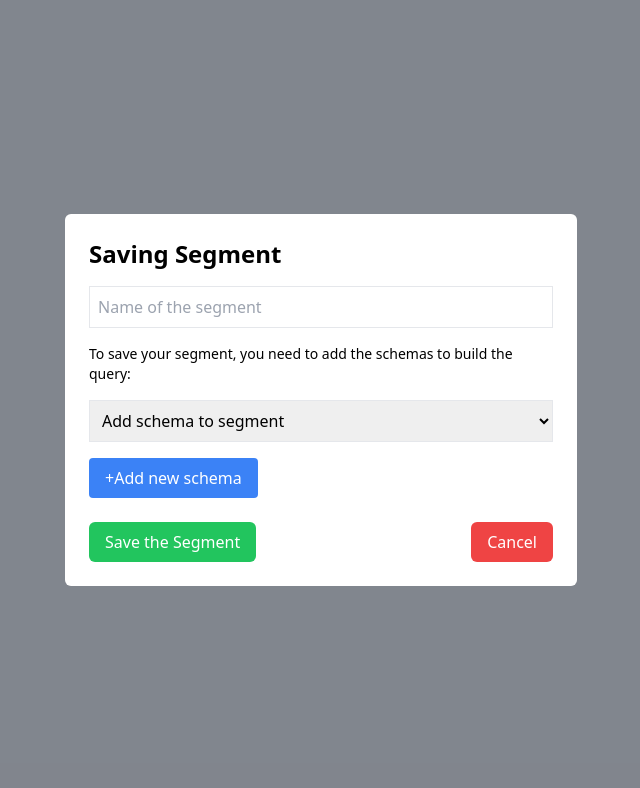
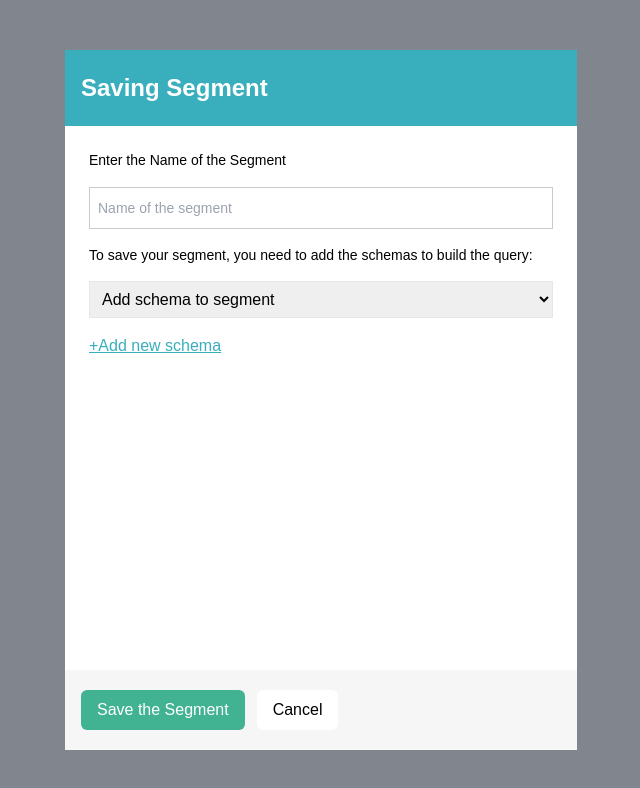
Before and after one commit to Sanket0798/customerlabs_test, a React (Create React App) app: page / in a window 1280 px wide. Both pictures are taken after a click on the button "Save segment". Shown: the top 788 px of the page, without its empty margins (319-959 px from the left). Built offline with nearby package versions, Linux system fonts and the light colour scheme.

Commit message:
Minor CHanges in CSS configuration.

```diff
--- a/src/components/Dropdown.jsx
+++ b/src/components/Dropdown.jsx
@@ -71,7 +71,7 @@ const Dropdown = ({ options, addSchema }) => {
 
       <button
         onClick={handleAddSchema}
-        className="px-4 py-2 bg-blue-500 text-white rounded"
+        className="text-[#39afbd] underline"
       >
         +Add new schema
       </button>
--- a/src/components/Popup.jsx
+++ b/src/components/Popup.jsx
@@ -15,7 +15,6 @@ const Popup = ({ closePopup }) => {
     { label: "State", value: "state", type: "" },
   ]);
 
-  // Handle schema addition
   const addSchema = (schema) => {
     if (schema && !selectedSchemas.some((s) => s.value === schema.value)) {
       setSelectedSchemas([...selectedSchemas, schema]);
@@ -26,7 +25,6 @@ const Popup = ({ closePopup }) => {
     }
   };
 
-  // Handle schema removal
   const removeSchema = (schema) => {
     setSelectedSchemas(selectedSchemas.filter((s) => s.value !== schema.value));
     setAvailableSchemas([...availableSchemas, schema]);
@@ -35,12 +33,10 @@ const Popup = ({ closePopup }) => {
     setSchemaValues(newSchemaValues);
   };
 
-  // Handle schema value input change
   const handleSchemaInputChange = (value, schemaKey) => {
     setSchemaValues({ ...schemaValues, [schemaKey]: value });
   };
 
-  // Save handler
   const handleSave = () => {
     const data = {
       segment_name: segmentName,
@@ -58,7 +54,7 @@ const Popup = ({ closePopup }) => {
       body: JSON.stringify(data),
     })
       .then(() => {
-        console.log("Success: Segment saved");
+        // console.log("Success: Segment saved");
       })
       .catch((error) => {
         console.error("Error:", error);
@@ -69,31 +65,39 @@ const Popup = ({ closePopup }) => {
 
   return (
     <div className="fixed inset-0 bg-gray-900 bg-opacity-50 flex justify-center items-center">
-      <div className="bg-white p-6 rounded-md w-full max-w-lg">
-        <h2 className="text-2xl font-semibold mb-4">Saving Segment</h2>
+      <div className="bg-white rounded-md w-full max-w-lg h-full sm:h-[500px] md:h-[600px] lg:h-[700px] flex flex-col justify-between">
+        <div>
+          <div className="h-[76px]">
+            <h2 className="text-lg sm:text-xl md:text-2xl p-4 font-semibold mb-4 h-[76px] text-white bg-[rgba(57,175,189,255)] items-center flex">
+              Saving Segment
+            </h2>
+          </div>
 
-        {/* Segment Name Input */}
+          <div className="p-4 sm:p-6">
+            <p className="text-black text-[12px] sm:text-[14px] mb-4">
+              Enter the Name of the Segment
+            </p>
             <input
               type="text"
               value={segmentName}
               onChange={(e) => setSegmentName(e.target.value)}
               placeholder="Name of the segment"
-          className="border p-2 mb-4 w-full"
+              className="border border-[rgba(202,202,202,255)] placeholder:text-[12px] sm:placeholder:text-[14px] p-2 mb-4 w-full"
             />
 
-        <p className="text-sm mb-4">
-          To save your segment, you need to add the schemas to build the query:
+            <p className="text-xs sm:text-sm mb-4 font-medium">
+              To save your segment, you need to add the schemas to build the
+              query:
             </p>
 
-        {/* Display dynamically added schema inputs */}
             {selectedSchemas.length > 0 && (
               <div className="space-y-2 mb-4">
                 {selectedSchemas.map((schema, index) => (
                   <div
                     key={index}
-                className="flex items-center justify-between bg-blue-100 p-2 rounded mb-2"
+                    className="flex flex-col sm:flex-row items-start sm:items-center justify-between p-2 rounded mb-2"
                   >
-                <div className="flex items-center space-x-2">
+                    <div className="flex items-center space-x-2 mb-2 sm:mb-0">
                       <span
                         className={`w-2 h-2 rounded-full ${
                           schema.type === "User Traits"
@@ -104,7 +108,6 @@ const Popup = ({ closePopup }) => {
                       <span>{schema.label}</span>
                     </div>
 
-                {/* Input for schema value */}
                     <input
                       type="text"
                       value={schemaValues[schema.value] || ""}
@@ -112,26 +115,23 @@ const Popup = ({ closePopup }) => {
                         handleSchemaInputChange(e.target.value, schema.value)
                       }
                       placeholder={`Enter ${schema.label}`}
-                  className="border p-1 rounded"
+                      className="border p-1 rounded w-full sm:w-auto mb-2 sm:mb-0"
                     />
 
-                {/* Remove schema button */}
                     <button
                       onClick={() => removeSchema(schema)}
-                  className="text-red-500 ml-2"
+                      className="text-red-500 ml-0 sm:ml-2"
                     >
                       <svg
                         xmlns="http://www.w3.org/2000/svg"
-                    fill="none"
                         viewBox="0 0 24 24"
-                    stroke="currentColor"
-                    className="w-5 h-5"
+                        fill="currentColor"
+                        className="h-4 w-4"
                       >
                         <path
-                      strokeLinecap="round"
-                      strokeLinejoin="round"
-                      strokeWidth={2}
-                      d="M6 18L18 6M6 6l12 12"
+                          fillRule="evenodd"
+                          d="M4.25 12a.75.75 0 0 1 .75-.75h14a.75.75 0 0 1 0 1.5H5a.75.75 0 0 1-.75-.75Z"
+                          clipRule="evenodd"
                         />
                       </svg>
                     </button>
@@ -140,23 +140,25 @@ const Popup = ({ closePopup }) => {
               </div>
             )}
 
-        {/* Dropdown to Add New Schema */}
             <Dropdown options={availableSchemas} addSchema={addSchema} />
+          </div>
+        </div>
 
-        {/* Save/Cancel Buttons */}
-        <div className="flex justify-between mt-6">
+        <div>
+          <div className="flex justify-start space-x-3 bg-[rgba(246,246,246,255)] h-[80px] items-center p-4">
             <button
               onClick={handleSave}
-            className="bg-green-500 text-white py-2 px-4 rounded-md hover:bg-green-600"
+              className="bg-[#41b392] text-white py-2 px-4 rounded-md"
             >
               Save the Segment
             </button>
             <button
               onClick={closePopup}
-            className="bg-red-500 text-white py-2 px-4 rounded-md hover:bg-red-600"
+              className="bg-white text-black py-2 px-4 rounded-md"
             >
               Cancel
             </button>
+          </div>
         </div>
       </div>
     </div>
--- a/src/index.css
+++ b/src/index.css
@@ -2,16 +2,9 @@
 @tailwind components;
 @tailwind utilities;
 
-/* body {
-  margin: 0;
-  font-family: -apple-system, BlinkMacSystemFont, 'Segoe UI', 'Roboto', 'Oxygen',
-    'Ubuntu', 'Cantarell', 'Fira Sans', 'Droid Sans', 'Helvetica Neue',
-    sans-serif;
-  -webkit-font-smoothing: antialiased;
-  -moz-osx-font-smoothing: grayscale;
+@import url("https://fonts.googleapis.com/css2?family=Poppins:ital,wght@0,100;0,200;0,300;0,400;0,500;0,600;0,700;0,800;0,900;1,100;1,200;1,300;1,400;1,500;1,600;1,700;1,800;1,900&display=swap");
+
+body {
+  font-family: "Poppins", sans-serif;
+  font-weight: 400;
 }
-
-code {
-  font-family: source-code-pro, Menlo, Monaco, Consolas, 'Courier New',
-    monospace;
-} */
```
Lines whose indentation alone changed are shown as unchanged.
